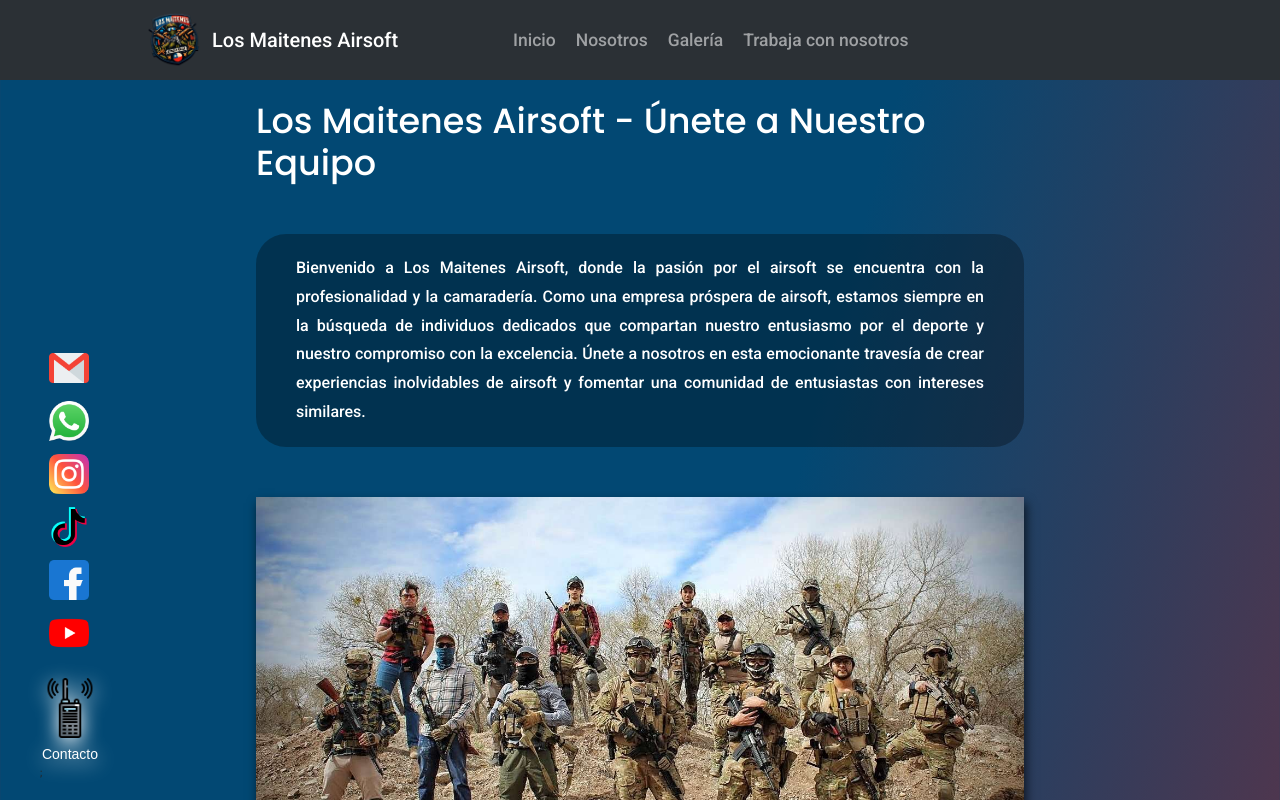
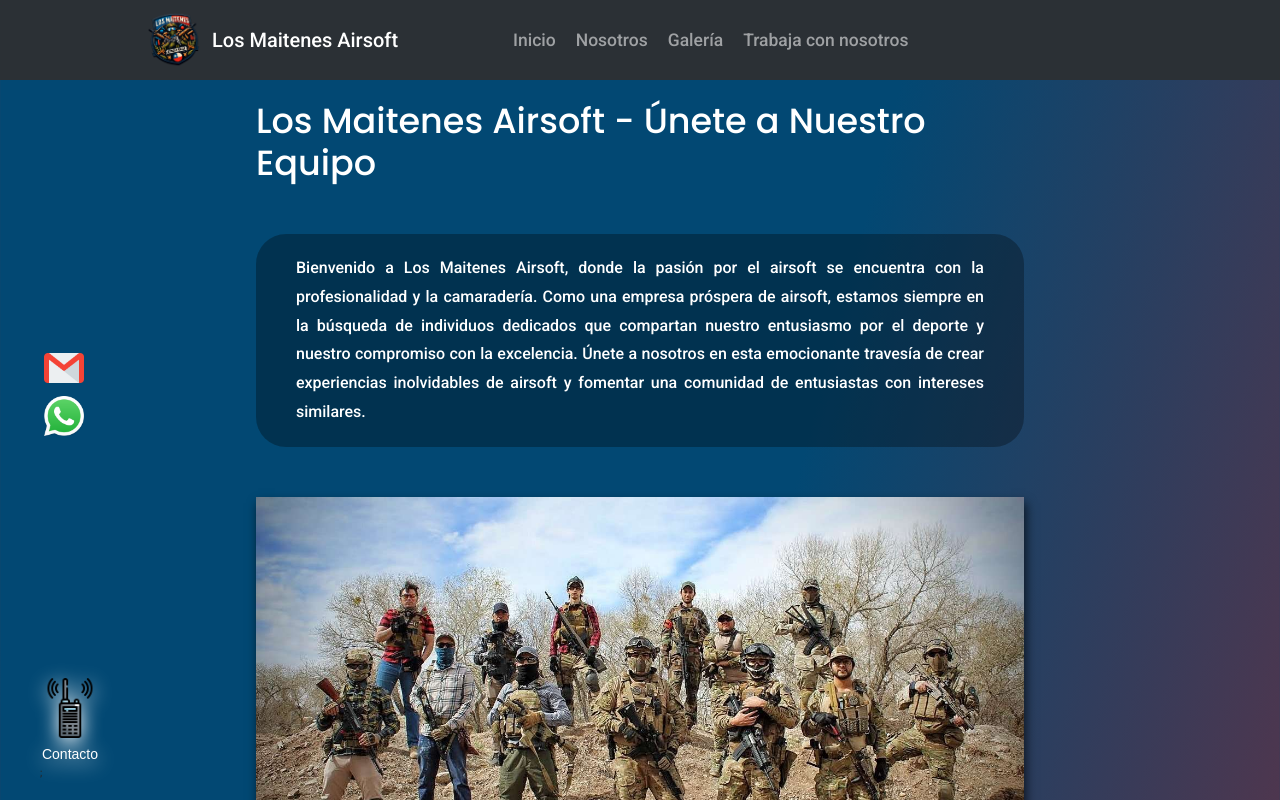
Before and after one commit to Lepe-Dev/losMaitenesAirsoft, a React (Vite) app: page /WorkWithUs in a window 1280 px wide. Both pictures are taken after a click on the button "Contacto". Shown: the top 800 px of the page. Built offline with nearby package versions, Linux system fonts and the light colour scheme.

Commit message:
trying to add gmail link

```diff
--- a/package.json
+++ b/package.json
@@ -17,7 +17,7 @@
     "react": "^18.2.0",
     "react-bootstrap": "^2.9.1",
     "react-dom": "^18.2.0",
-    "react-router-dom": "^6.21.0"
+    "react-router-dom": "^6.21.1"
   },
   "devDependencies": {
     "@types/react": "^18.2.43",
--- a/src/Components/ContactFloatingButton.jsx
+++ b/src/Components/ContactFloatingButton.jsx
@@ -1,9 +1,10 @@
 import { useState } from 'react';
+import { Link } from "react-router-dom";
 import logowalkietalkie from "/src/images/walkie-talkie.png";
-import logoyoutube from "/src/images/youtube.png";
+/* import logoyoutube from "/src/images/youtube.png";
 import logotiktok from "/src/images/tik-tok.png";
 import logoinstagram from "/src/images/instagram.png";
-import logofacebook from "/src/images/facebook.png";
+import logofacebook from "/src/images/facebook.png"; */
 import logogmail from "/src/images/gmail.png";
 import logowhatsapp from "/src/images/whatsapp.png";
 const ContactFloatingButton = () => {
@@ -21,12 +22,8 @@ const ContactFloatingButton = () => {
 
         {showSocialButtons && (
             <div className="social-buttons">
-                <button className="gmail"><img src={logogmail} alt="Logo Gmail" className="contact-icons" /></button>
-                <button className="whatsapp"><img src={logowhatsapp} alt="Logo Whatsapp" className="contact-icons" /></button>
-                <button className="instagram"><img src={logoinstagram} alt="Logo Instagram" className="contact-icons" /></button>
-                <button className="tiktok"><img src={logotiktok} alt="Logo Tiktok" className="contact-icons" /></button>
-                <button className="facebook"><img src={logofacebook} alt="Logo Facebook" className="contact-icons" /></button>
-                <button className="youtube"><img src={logoyoutube} alt="Logo Youtube" className="contact-icons" /></button>
+                <a className="gmail" href='mailto:losmaitenesairsoft@gmail.com'><img src={logogmail} alt="Logo Gmail" className="contact-icons" /></a>
+                <Link className="whatsapp" to='' target='_blank'><img src={logowhatsapp} alt="Logo Whatsapp" className="contact-icons" /></Link>
             </div>
         )};
     </div>
```
Also changed, not shown: 1 other file (tests, documents, lock files or other folders).
